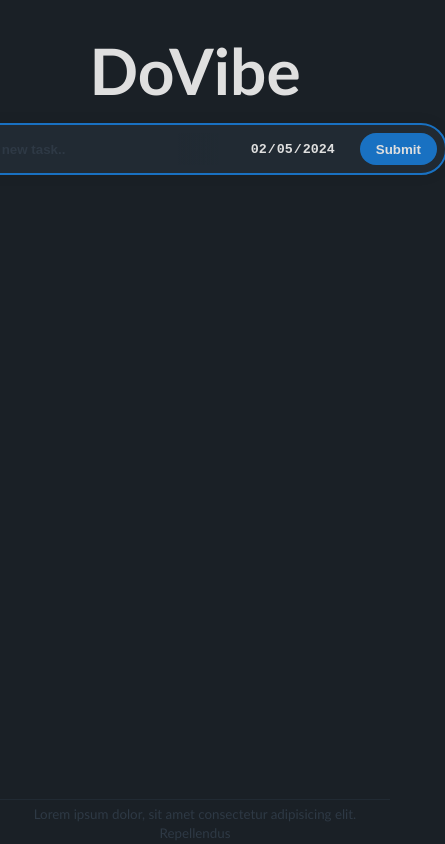
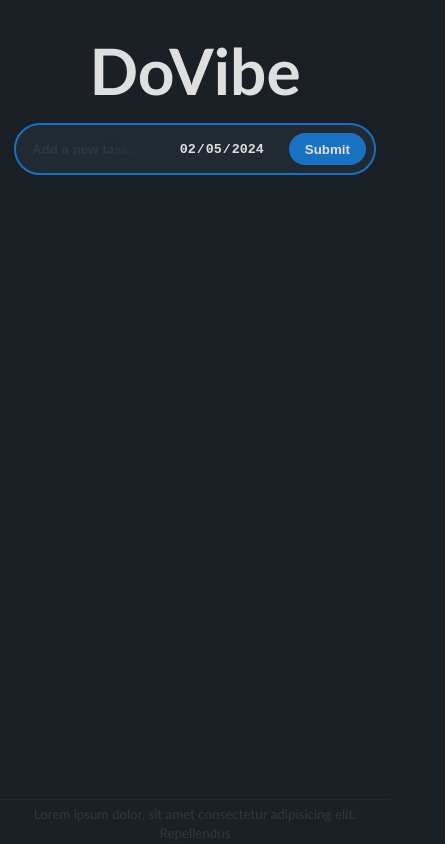
Before and after one commit to iNikAnn/DoVibe, a React (Create React App) app: page / in a window 390 px wide. Shown: the whole page, 445 px wide, since content can reach past the window. Built offline with nearby package versions, Linux system fonts and the light colour scheme; the HTML template or start-up script is replaced by a standard one.

Commit message:
Small code refactoring

```diff
--- a/src/components/InputBar.jsx
+++ b/src/components/InputBar.jsx
@@ -42,9 +42,7 @@ function InputBar({ inputBarRef, date, setDate, onSubmit }) {
 					onChange={(e) => handleChange(e)}
 				/>
 
-				<div>
-					{/* <button onClick={handleToggleViewMode}>View all</button> */}
-				</div>
+				{/* <button onClick={handleToggleViewMode}>View all</button> */}
 
 				<div className={styles.btnWrapper}>
 					<div
--- a/src/css/TodoApp.module.css
+++ b/src/css/TodoApp.module.css
@@ -8,3 +8,10 @@
 	font-weight: 900;
 	color: var(--text-color-primary);
 }
+
+@media screen and (max-width: 576px) {
+	.todoApp {
+		width: 100%;
+		padding: 0 1rem;
+	}
+}
```
